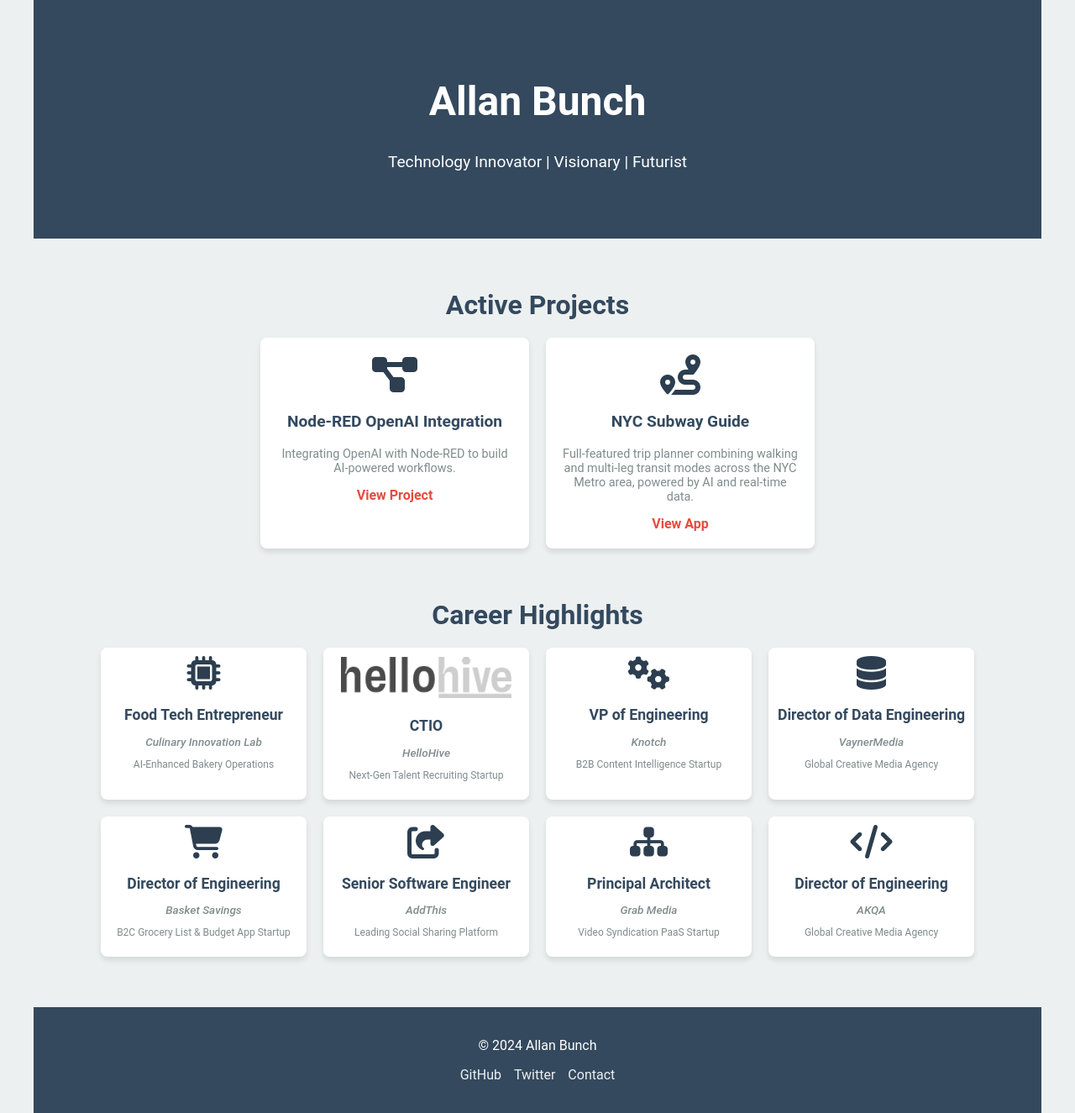
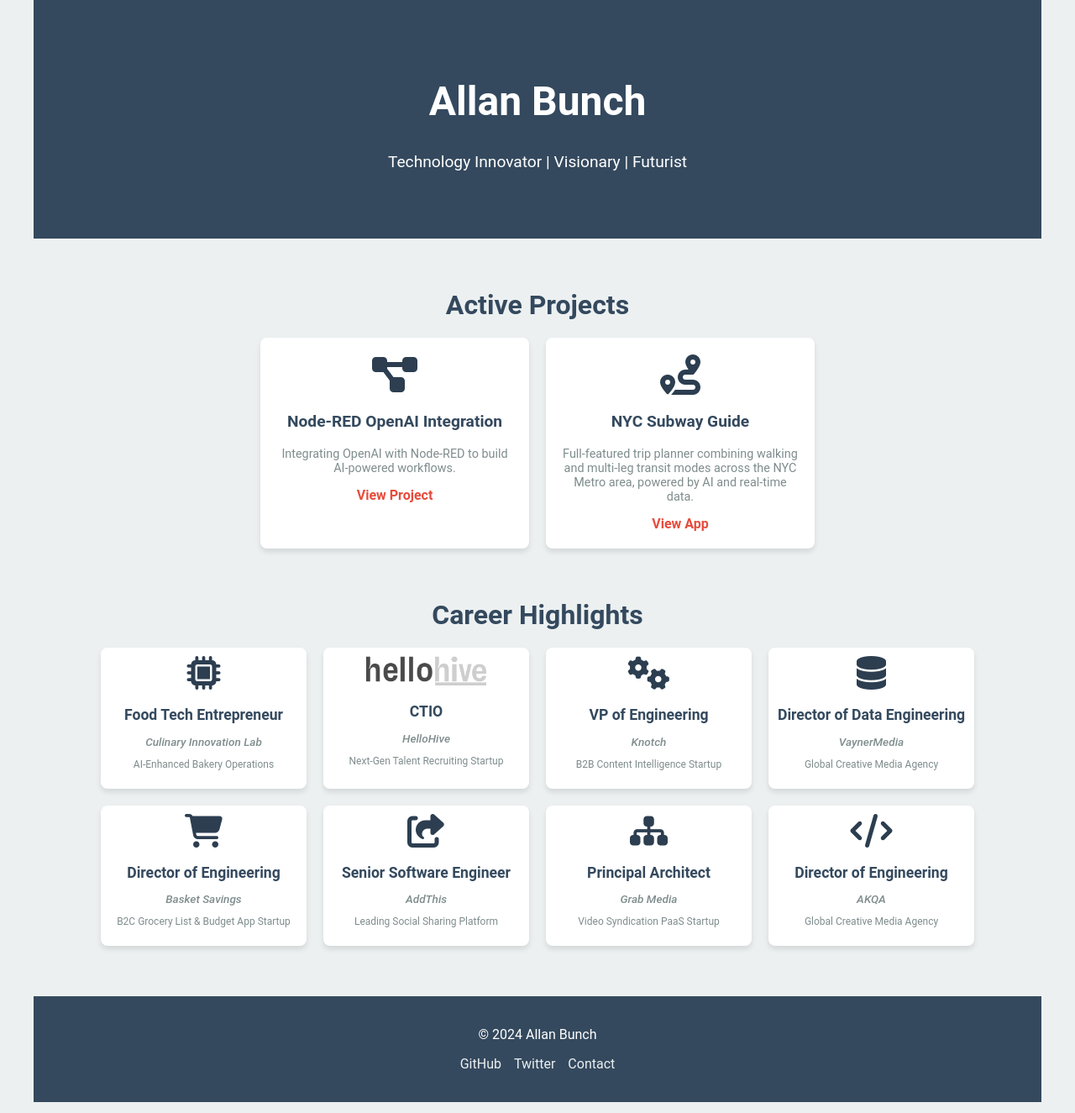
Before and after one commit to allanbunch/allanbunch.github.io, a Jekyll site: the page built from index.html, in a window 1280 px wide. Shown: the whole page at 84% size. Built offline with Jekyll 4.4.1, drawn with Linux system fonts in a browser that asks for light colours.

Commit message:
reducing the company logo size

```diff
--- a/assets/css/style.scss
+++ b/assets/css/style.scss
@@ -133,15 +133,16 @@
 
 .cards-section.professional-experience .card .company-logo {
   width: auto; /* Maintain aspect ratio */
-  height: 50px; /* Normalize logo height */
-  margin-bottom: 10px; /* Space below logo */
+  height: 35px; /* Smaller logo height */
+  margin-bottom: 8px; /* Reduced space below the logo */
   filter: grayscale(100%); /* Convert to greyscale */
-  opacity: 0.8; /* Slight fade for a subtle look */
-  transition: opacity 0.3s ease; /* Add a hover effect */
+  opacity: 0.8; /* Slight fade for subtle appearance */
+  transition: opacity 0.3s ease, transform 0.3s ease; /* Hover effects */
 }
 
 .cards-section.professional-experience .card .company-logo:hover {
   opacity: 1; /* Restore full opacity on hover */
+  transform: scale(1.05); /* Slight zoom on hover */
 }
 
 
```
